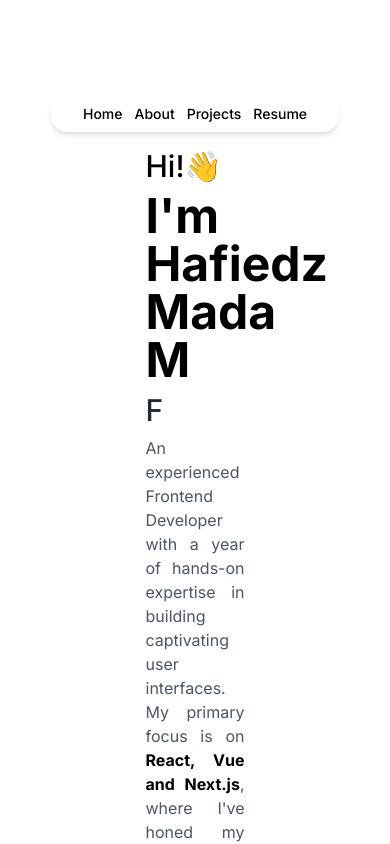
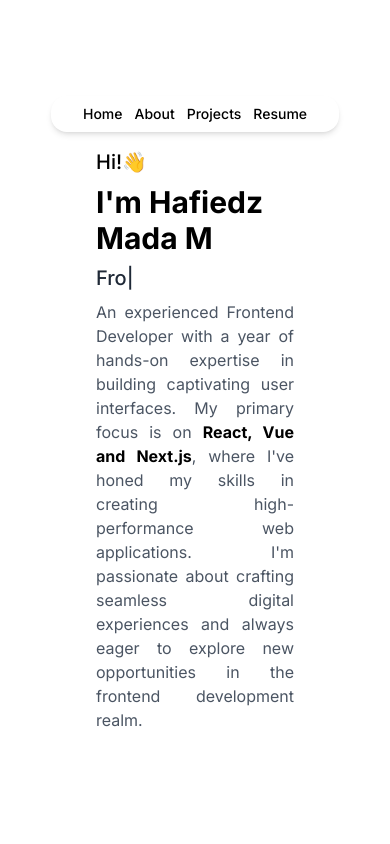
Before and after one commit to ketoprac/hafiedzmada, a Next.js app: page / in a window 390 px wide. Shown: the top 844 px of the page. Built offline with nearby package versions, Linux system fonts and the light colour scheme.

Commit message:
feat(landing): add responsiveness

```diff
--- a/app/page.tsx
+++ b/app/page.tsx
@@ -3,27 +3,19 @@ import { TypeAnimation } from "react-type-animation";
 import { AnimatePresence, motion } from "framer-motion";
 
 export default function Home() {
-  // const [isMounted, setIsMounted] = useState(false);
-
-  // useEffect(() => {
-  //   setIsMounted(true);
-  // }, []);
-
-  // if (!isMounted) {
-  //   return null;
-  // }
-
   return (
     <AnimatePresence>
       <motion.div
         initial={{ opacity: 0, y: "100%" }}
         animate={{ opacity: 1, y: 0 }}
-      exit={{ y: "100%", opacity: 0 }}
+        exit={{ opacity: 0, y: "100%" }}
         transition={{ duration: 1, delay: 0.1 }}
-      className="w-1/2 flex flex-col gap-y-2 mt-4"
+        className="w-full md:w-8/12 lg:w-1/2 flex flex-col gap-y-2 mt-4"
       >
-      <h1 className="text-3xl font-medium">Hi!👋 </h1>
-      <p className="text-5xl font-bold">I&apos;m Hafiedz Mada M</p>
+        <h1 className="text-xl md:text-2xl lg:text-3xl font-medium">Hi!👋 </h1>
+        <p className="text-3xl md:text-4xl lg:text-5xl font-bold">
+          I&apos;m Hafiedz Mada M
+        </p>
         <TypeAnimation
           sequence={[
             "Software Engineer",
@@ -40,9 +32,8 @@ export default function Home() {
           ]}
           wrapper="span"
           speed={50}
-        // style={{ fontSize: "2em", display: "inline-block" }}
           repeat={Infinity}
-        className="text-3xl font-medium text-gray-800"
+          className="text-xl md:text-2xl lg:text-3xl font-medium text-gray-800"
         />
         <p className="text-justify text-gray-600">
           An experienced Frontend Developer with a year of hands-on expertise in
```
Lines whose indentation alone changed are shown as unchanged.
